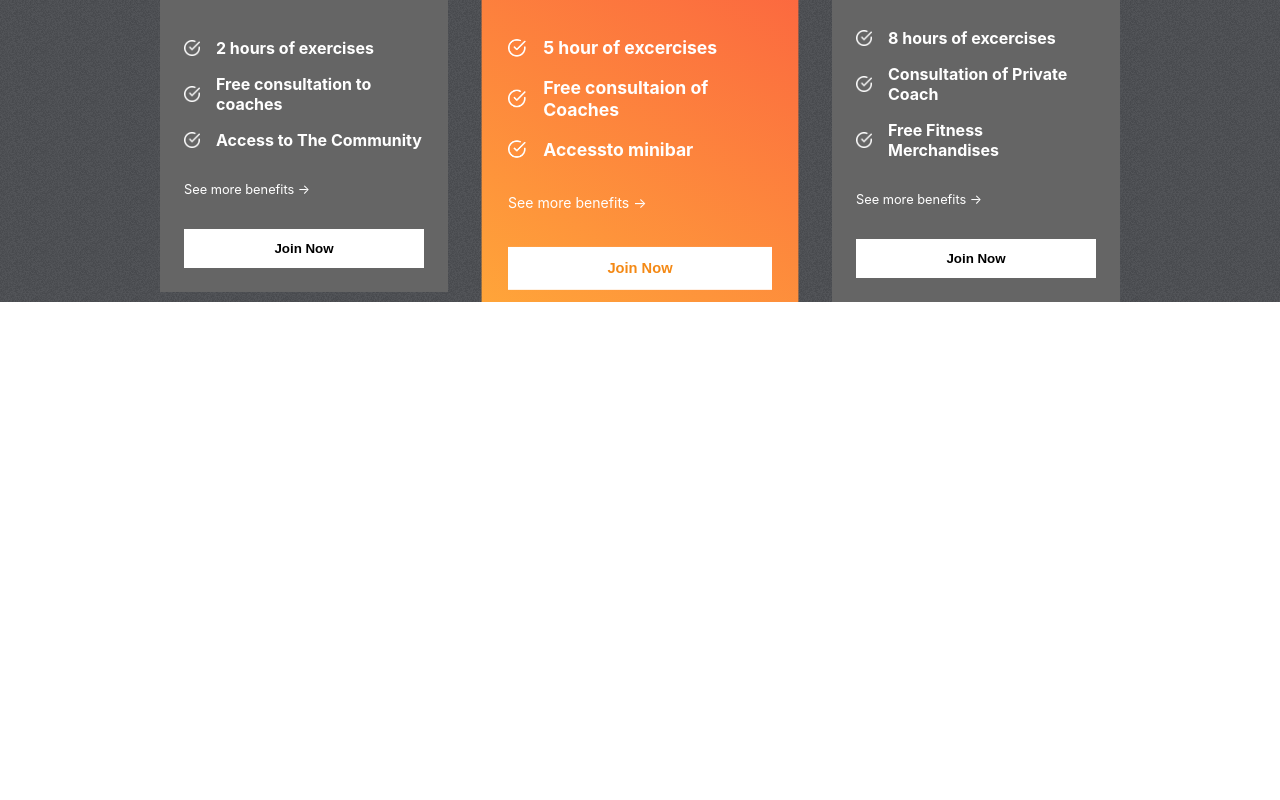
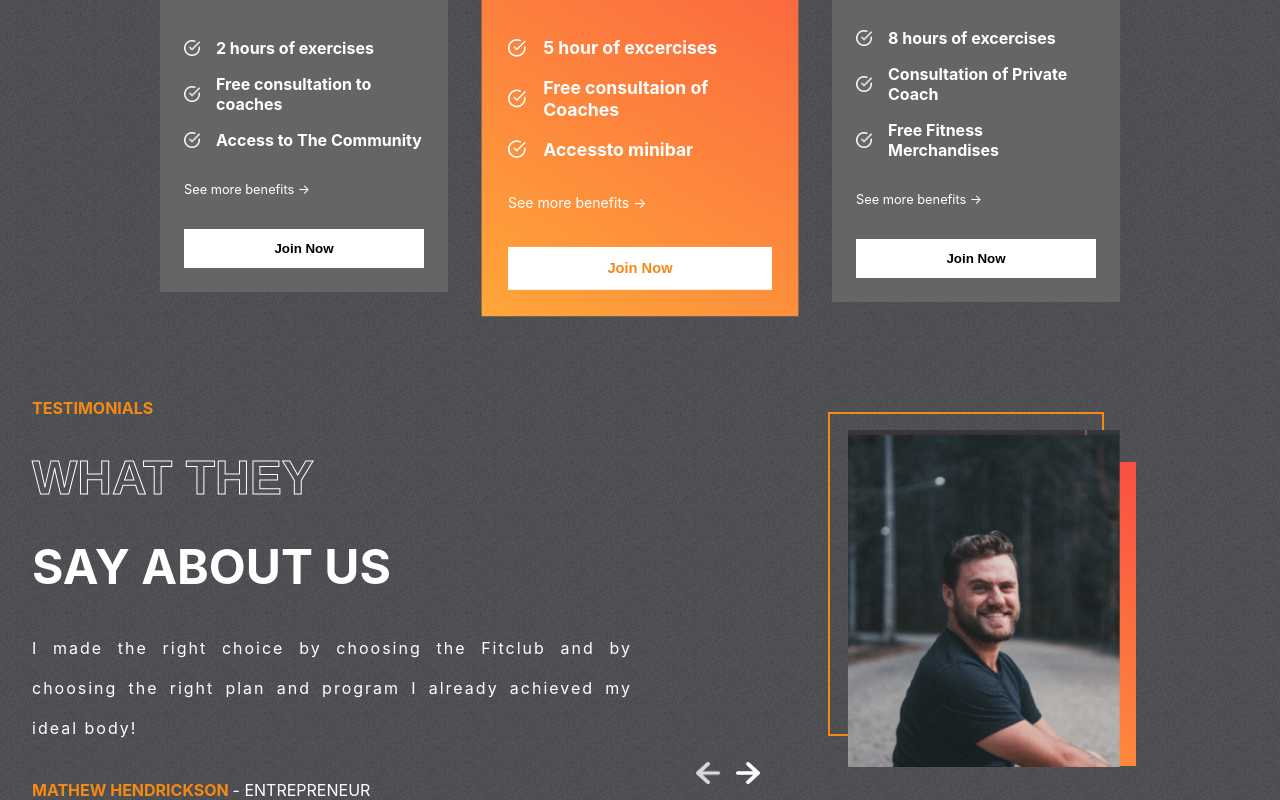
Before and after one commit to greatdaveo/The-Gym-Club, a React (Create React App) app: page / in a window 1280 px wide. Shown: the part 2148-2948 px from the top of the page. Before the commit the page ends 2450 px from the top, so only its background shows below. Built offline with nearby package versions, Linux system fonts and the light colour scheme.

Commit message:
Completed the  Testimonial component

```diff
--- a/src/App.css
+++ b/src/App.css
@@ -20,7 +20,7 @@
   overflow: hidden;
 }
 ::-webkit-scrollbar {
-  display: none;
+  /* display: none; */
 }
 
 .stroke-text {
--- a/src/App.js
+++ b/src/App.js
@@ -3,6 +3,7 @@
 import Plans from "./components/Plans";
 import Programs from "./components/Programs";
 import Reasons from "./components/Reasons";
+import Testimonials from "./components/Testimonials";
 function App() {
   return (
     <div className="App">
@@ -10,6 +11,7 @@
       <Programs />
       <Reasons />
       <Plans />
+      <Testimonials />
     </div>
   );
 }
--- /dev/null
+++ b/src/components/Testimonials.jsx
@@ -0,0 +1,56 @@
+import React from "react";
+import "../styles/Testimonials.css";
+import leftArrow from "../assets/leftArrow.png";
+import rightArrow from "../assets/rightArrow.png";
+import { testimonialsData } from "../data/testimonialsData";
+import { useState } from "react";
+
+const Testimonials = () => {
+  const [selected, setSelected] = useState(0);
+  const Text_Length = testimonialsData.length;
+
+  const handleLeftArrow = () => {
+    if (selected === 0) {
+      setSelected(Text_Length - 1);
+    } else {
+      setSelected((prev) => prev - 1);
+    }
+  };
+
+  const handleRightArrow = () => {
+    if (selected === Text_Length - 1) {
+      setSelected(0);
+    } else {
+      setSelected((prev) => prev + 1);
+    }
+  };
+
+  return (
+    <div className="testimonials">
+      <div className="left-testimonial">
+        <span>TESTIMONIALS</span>
+        <span className="stroke-text">WHAT THEY</span>
+        <span>SAY ABOUT US</span>
+        <span>{testimonialsData[selected].review}</span>
+        <span>
+          <span style={{ color: "var(--orange)" }}>
+            {testimonialsData[selected].name}{" "}
+          </span>
+          - {testimonialsData[selected].status}
+        </span>
+      </div>
+      <div className="right-testimonial">
+        <div></div>
+        <div></div>
+        <img src={testimonialsData[selected].image} alt="" />
+
+        <div className="arrows">
+          <img onClick={handleLeftArrow} src={leftArrow} alt="" />
+          <img onClick={handleRightArrow} src={rightArrow} alt="" />
+        </div>
+      </div>
+    </div>
+  );
+};
+
+export default Testimonials;
--- /dev/null
+++ b/src/styles/Testimonials.css
@@ -0,0 +1,76 @@
+.testimonials {
+  display: flex;
+  gap: 1rem;
+  padding: 0 2rem;
+}
+
+.left-testimonial {
+  display: flex;
+  flex: 1 1;
+  gap: 2rem;
+  flex-direction: column;
+  color: white;
+}
+
+.left-testimonial :nth-child(1) {
+  color: var(--orange);
+  font-weight: bold;
+}
+
+.left-testimonial :nth-child(2),
+.left-testimonial :nth-child(3) {
+  font-weight: bold;
+  font-size: 3rem;
+}
+
+.left-testimonial :nth-child(4) {
+  text-align: justify;
+  letter-spacing: 2px;
+  line-height: 40px;
+}
+
+.right-testimonial {
+  flex: 1;
+  position: relative;
+}
+
+.right-testimonial > img {
+  position: absolute;
+  width: 17rem;
+  height: auto20rem;
+  object-fit: cover;
+  right: 8rem;
+  top: 2rem;
+}
+
+.right-testimonial > :nth-child(1) {
+  position: absolute;
+  width: 17rem;
+  height: 20rem;
+  border: 2px solid var(--orange);
+  background-color: transparent;
+  right: 9rem;
+  top: 0.9rem;
+}
+
+.right-testimonial > :nth-child(2) {
+  position: absolute;
+  width: 17rem;
+  height: 19rem;
+  background: var(--planCard);
+  top: 4rem;
+  right: 7rem;
+}
+
+.arrows {
+  display: flex;
+  gap: 1rem;
+  position: absolute;
+  bottom: 1rem;
+  left: 3rem;
+}
+
+.arrows img {
+  width: 1.5rem;
+  cursor: pointer;
+}
```
